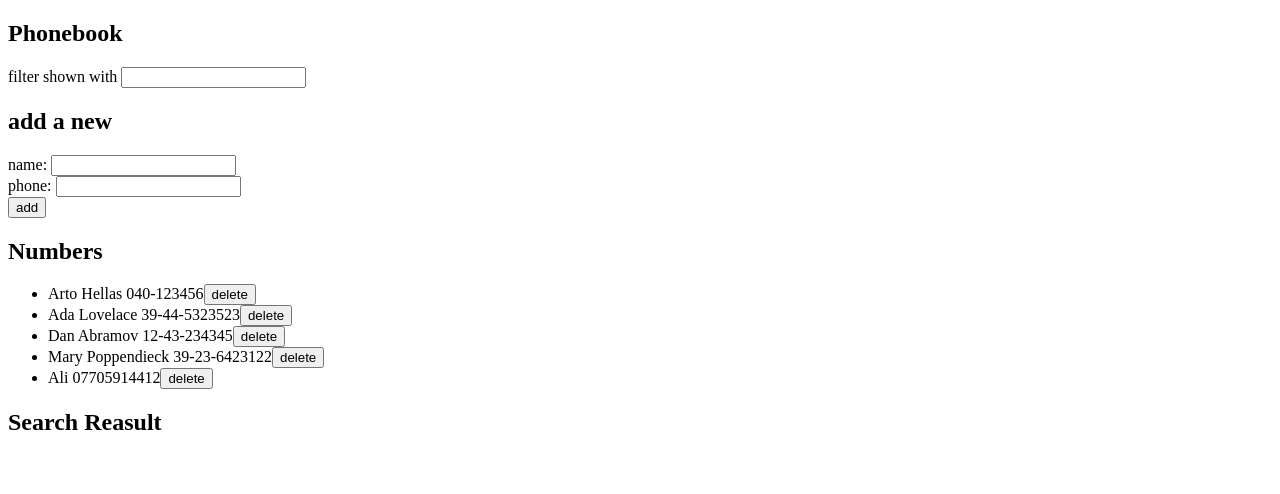
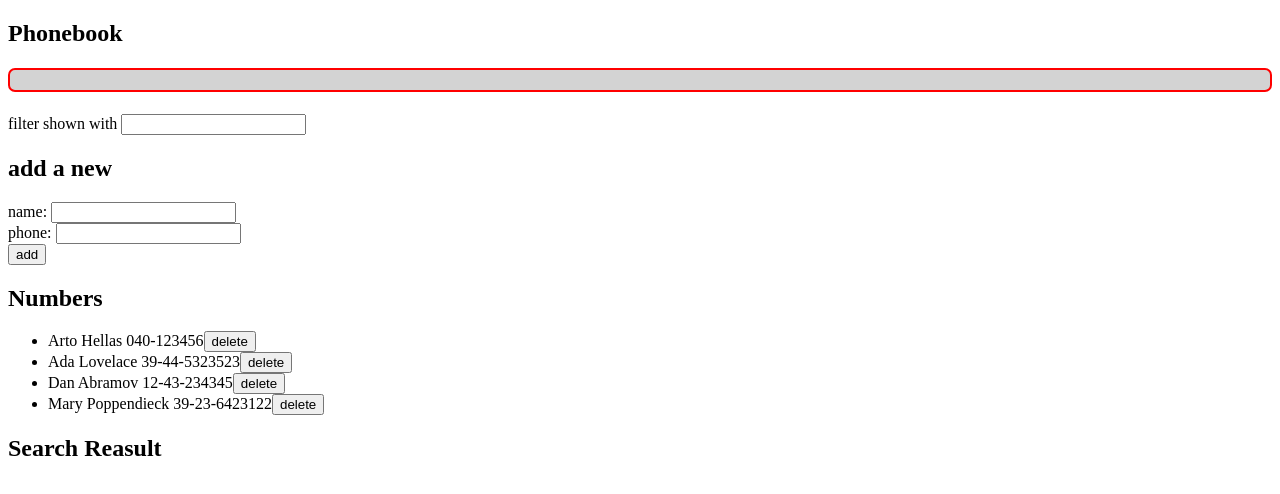
Before and after one commit to AliAlTaweel/FS-P02-phonebook, a React (Vite) app: page / in a window 1280 px wide. Shown: the top 494 px of the page. Built offline with nearby package versions, Linux system fonts and the light colour scheme; data requests are answered from the project's data file.

Commit message:
add style , Didn't do yet

```diff
--- a/db.json
+++ b/db.json
@@ -19,11 +19,6 @@
       "name": "Mary Poppendieck",
       "number": "39-23-6423122",
       "id": "4"
-    },
-    {
-      "id": "24d1",
-      "name": "Ali",
-      "number": "07705914412"
     }
   ]
 }
--- a/src/App.jsx
+++ b/src/App.jsx
@@ -4,11 +4,13 @@ import Filter from "./components/Filter";
 import PersonForm from "./components/PersonForm";
 import axios from "axios";
 import services from "./services/functions";
+import Notification from "./components/Notification";
 const App = () => {
   const [newName, setNewName] = useState("");
   const [newNum, setNewNum] = useState("");
   const [persons, setPersons] = useState([]);
   const [searchResult, setSearchResualt] = useState([]);
+  const [addedMessage, setAddedMessage] = useState("");
 
   useEffect(() => {
     services.getAll().then((x) => {
@@ -53,6 +55,14 @@ const App = () => {
     setNewNum("");
     axios.post("http://localhost:3002/persons", newPerson).then((response) => {
       console.log(response.data);
+
+      setAddedMessage(
+        `Added ${newName}`
+      )
+      setTimeout(() => {
+        setAddedMessage(null)
+      }, 5000);
+
     });
   };
   const handleSerach = (event) => {
@@ -77,7 +87,12 @@ const App = () => {
         );
 
         if (response.status === 200) {
-          alert("Item deleted successfully!");
+          setAddedMessage(
+            `${person.name} deleted successfully! `
+          )
+          setTimeout(() => {
+            setAddedMessage(null)
+          }, 5000);
           setPersons(persons.filter((person) => person.id !== id));
         } else {
           alert("Failed to delete the item.");
@@ -93,6 +108,7 @@ const App = () => {
   return (
     <div>
       <h2>Phonebook</h2>
+      <Notification message={addedMessage} />
       <Filter onChange={handleSerach} />
 
       <h2>add a new</h2>
--- /dev/null
+++ b/src/components/Notification.jsx
@@ -0,0 +1,8 @@
+const Notification = (props) => {
+  return (
+    <>
+      <h1 className="notifiH">{props.message}</h1>
+    </>
+  );
+};
+export default Notification;
--- a/src/index.css
+++ b/src/index.css
@@ -0,0 +1,7 @@
+.notifiH{
+    border: solid red 2px;
+    background-color: #d3d3d3;
+    color:red;
+    padding: 10px;
+    border-radius: 7px;
+}
--- a/src/main.jsx
+++ b/src/main.jsx
@@ -1,4 +1,5 @@
 import ReactDOM from "react-dom/client";
+import "./index.css";
 
 import App from "./App";
 
--- a/src/services/functions.js
+++ b/src/services/functions.js
@@ -9,4 +9,12 @@ const getAll = () => {
   return request;
 };
 
-export default { getAll };
+const disp = (text, name) => {
+  console.log(`${text} ${name}`);
+  setAddedMessage(`${text} ${name}`);
+  setTimeout(() => {
+    setAddedMessage(null);
+  }, 5000);
+};
+
+export default { getAll, disp };
```
